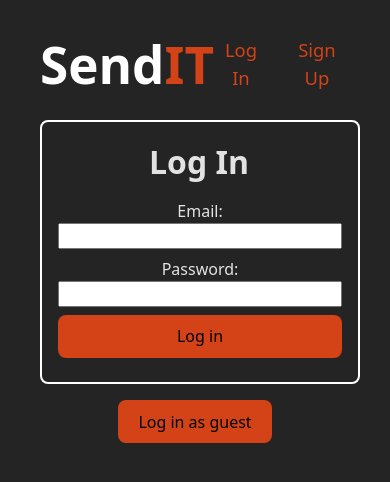
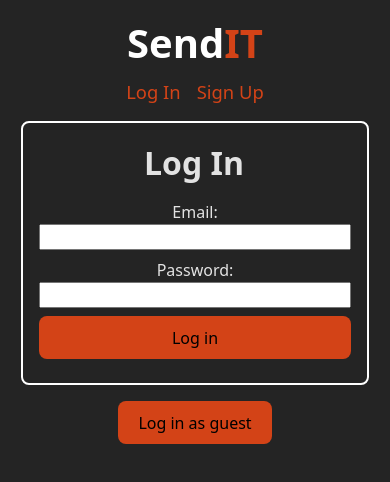
Before and after one commit to crL96/messaging-app, a React (Vite) app in the folder frontend/: page /login in a window 390 px wide. Shown: the top 482 px of the page. Built offline with nearby package versions, Linux system fonts and the light colour scheme; no server answers.

Commit message:
Improve mobile layout

```diff
--- a/frontend/src/App.css
+++ b/frontend/src/App.css
@@ -62,6 +62,11 @@ header {
     border: none;
   }
 
+  #root {
+    height: 100%;
+    padding: 0 0.8rem;
+  }
+
   .activeChat {
     height: calc(97vh - 8rem);
     margin-bottom: 3rem;
--- a/frontend/src/components/header/header.module.css
+++ b/frontend/src/components/header/header.module.css
@@ -17,3 +17,16 @@
     gap: 1rem;
     font-size: 1.15rem;
 }
+
+@media (max-width: 500px) {
+    .header {
+        flex-direction: column;
+        margin-bottom: 1rem;
+        height: fit-content;
+    }
+
+    .header > h1 {
+        margin: 0.8rem;
+        font-size: 2.5rem;
+    }
+}
```
